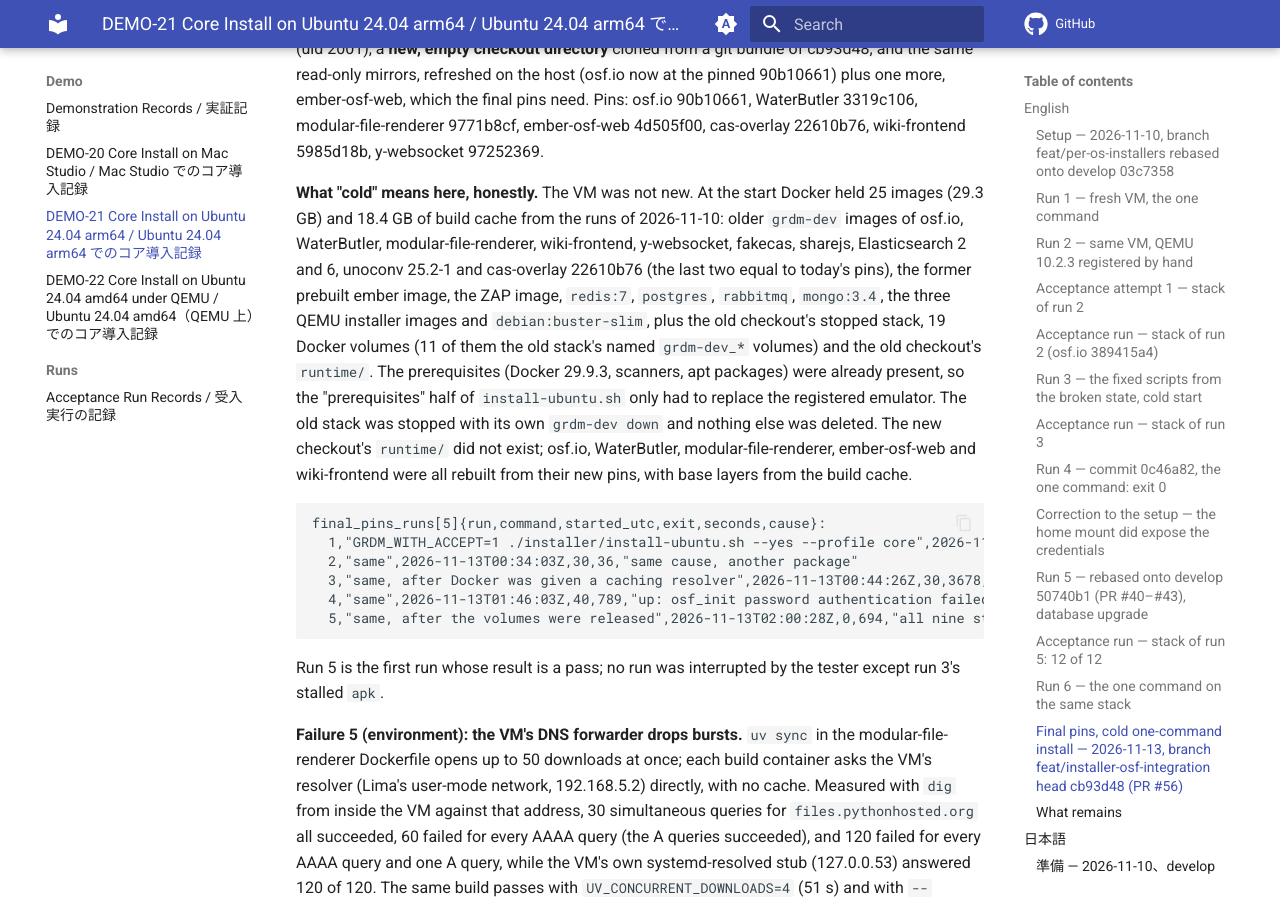
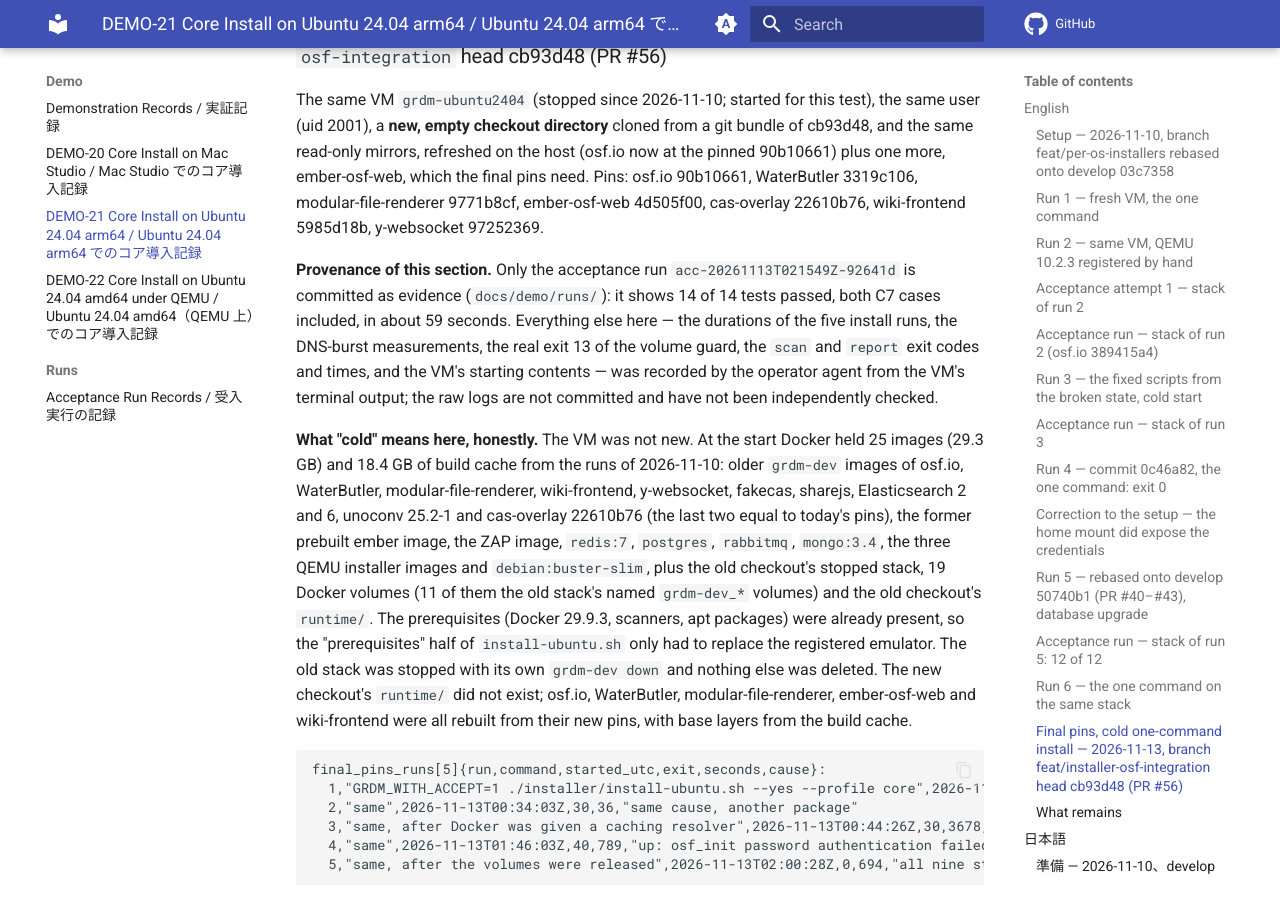
Before and after one commit to RCOSDP/RDM-developer-guide, an MkDocs documentation site: the page built from docs/demo/21_core_install_ubuntu_arm64_lima.md, in a window 1280 px wide and 900 px high, scrolled down 8141 px. Built offline with MkDocs 1.6.1 and Material for MkDocs 9.7.7, drawn with Linux system fonts in a browser that asks for light colours; a script that is not in the unit is left out; comment, search, counter and statistics services are not loaded; some of the changed text lies outside the part shown.

Commit message:
docs(demo): DEMO-21 0.5 の新節に出所の注記を足す（PR #59 レビュー r1 R1-01）
コミットした証跡は受入試験の実行 acc-20261113T021549Z-92641d（14 件中 14 件、C7 を含む）だけである。5 回の導入の所要時間、DNS の測定、実機の終了 13、scan と report の数値は運用者のエージェントの記録で、生ログは未コミットだと英日の節と版の要約に明記した。

Co-Authored-By: Claude Sonnet 5.5 <noreply@anthropic.com>
Claude-Session: https://claude.ai/code/session_01BW1YQk71jLXY2FaSzMnnYJ

````diff
--- a/docs/demo/21_core_install_ubuntu_arm64_lima.md
+++ b/docs/demo/21_core_install_ubuntu_arm64_lima.md
@@ -5,7 +5,7 @@
 
 **Jump:** [English](#english) · [日本語](#japanese)
 
-- Version / 版: 0.5 — 2026-11-13. **Learned:** a "cold" install on a VM that has run the project before is never cold in the places that bite: Docker named volumes remember the checkout that created them, so a new checkout silently opened the old one's data and failed on a password 8 minutes into `up`; and a VM's own DNS forwarder, not the installer, stopped the build of modular-file-renderer until Docker was given a caching resolver. With those two handled, the final pins install in 694 s from cached layers, all 14 acceptance tests pass (C7 included), and `scan` and `report` exit 0. ／ このプロジェクトを以前に動かした VM での「コールド」な導入は、問題になる箇所では決してコールドにならない。Docker の名前付きボリュームは作ったチェックアウトを覚えていて、新しいチェックアウトは古いものの データを黙って開き、`up` の 8 分後にパスワードで失敗した。また modular-file-renderer のビルドを止めたのはインストーラーではなく VM 自身の DNS 転送で、Docker にキャッシュ付きリゾルバーを与えるまで通らなかった。この二つを片付けると、最終の固定版はキャッシュ済みの層から 694 秒で入り、受入試験は C7 を含む 14 件がすべて合格し、`scan` と `report` は終了 0 だった。
+- Version / 版: 0.5 — 2026-11-13. **Learned:** a "cold" install on a VM that has run the project before is never cold in the places that bite: Docker named volumes remember the checkout that created them, so a new checkout silently opened the old one's data and failed on a password 8 minutes into `up`; and a VM's own DNS forwarder, not the installer, stopped the build of modular-file-renderer until Docker was given a caching resolver. With those two handled, the final pins install in 694 s from cached layers, all 14 acceptance tests pass (C7 included), and `scan` and `report` exit 0 (only the acceptance run is committed evidence; the other measurements are operator-recorded, see the provenance note in the final-pins section). ／ このプロジェクトを以前に動かした VM での「コールド」な導入は、問題になる箇所では決してコールドにならない。Docker の名前付きボリュームは作ったチェックアウトを覚えていて、新しいチェックアウトは古いものの データを黙って開き、`up` の 8 分後にパスワードで失敗した。また modular-file-renderer のビルドを止めたのはインストーラーではなく VM 自身の DNS 転送で、Docker にキャッシュ付きリゾルバーを与えるまで通らなかった。この二つを片付けると、最終の固定版はキャッシュ済みの層から 694 秒で入り、受入試験は C7 を含む 14 件がすべて合格し、`scan` と `report` は終了 0 だった（コミットした証跡は受入試験の実行だけで、ほかの測定は運用者の記録。最終の固定版の節の出所の注記を参照）。
   0.4 — 2026-11-10. **Learned:** fix 4b changed files that cannot be published yet: `installer-prereq-lint.yml` and its helper wait on branch `feat/per-os-installers` for a token with the `workflow` scope, so on develop Semgrep has no workflow of this branch to read. ／ 修正 4b が変えたファイルはまだ公開できない。`installer-prereq-lint.yml` とその補助は `workflow` スコープのトークンをブランチ `feat/per-os-installers` で待つので、develop では Semgrep が読むこのブランチのワークフローは無い。
   0.3 — 2026-11-10. **Learned:** the first Linux run of `grdm-dev db upgrade`, as uid 2001, moved PostgreSQL 9.6 to 18 in 12 seconds with 531 objects verified, and with develop's acceptance fixes the core suite passes 12 of 12 on Linux arm64 too; and the setup record had understated an exposure: the host's `~/.config/gh` was readable in the VM until the home mount was removed, so `install-ubuntu.sh` now stops when it finds credentials on a shared folder. ／ uid 2001 での `grdm-dev db upgrade` の Linux での最初の実行は、PostgreSQL 9.6 を 18 へ 12 秒で移し、531 個の対象を照合した。develop の受入試験の修正を入れると、コアの試験は Linux arm64 でも 12 件中 12 件合格する。また準備の記録は露出を小さく書いていた。ホームの mount を外すまで、ホストの `~/.config/gh` は VM から読めた。そこで `install-ubuntu.sh` は共有フォルダに資格情報を見つけると止まる。
   0.2 — 2026-11-10. **Learned:** a Linux host user whose uid is not 1000 is the case that finds ownership bugs the Mac hides: after the volumes (PR #36) it was the ZAP report directory, and only the full sequence through `scan` and `report` (run 4, exit 0) shows that none is left on this host. ／ uid が 1000 でない Linux のホスト利用者こそ、Mac が隠す所有者の不具合を見つける。ボリューム（PR #36）の次は ZAP の報告ディレクトリだった。この機械に残りが無いと示せるのは、`scan` と `report` まで通した一連の実行（第 4 回、終了 0）だけである。
@@ -232,6 +232,8 @@ run5:
 ### Final pins, cold one-command install — 2026-11-13, branch `feat/installer-osf-integration` head cb93d48 (PR #56)
 
 The same VM `grdm-ubuntu2404` (stopped since 2026-11-10; started for this test), the same user (uid 2001), a **new, empty checkout directory** cloned from a git bundle of cb93d48, and the same read-only mirrors, refreshed on the host (osf.io now at the pinned 90b10661) plus one more, ember-osf-web, which the final pins need. Pins: osf.io 90b10661, WaterButler 3319c106, modular-file-renderer 9771b8cf, ember-osf-web 4d505f00, cas-overlay 22610b76, wiki-frontend 5985d18b, y-websocket 97252369.
+
+**Provenance of this section.** Only the acceptance run `acc-20261113T021549Z-92641d` is committed as evidence (`docs/demo/runs/`): it shows 14 of 14 tests passed, both C7 cases included, in about 59 seconds. Everything else here — the durations of the five install runs, the DNS-burst measurements, the real exit 13 of the volume guard, the `scan` and `report` exit codes and times, and the VM's starting contents — was recorded by the operator agent from the VM's terminal output; the raw logs are not committed and have not been independently checked.
 
 **What "cold" means here, honestly.** The VM was not new. At the start Docker held 25 images (29.3 GB) and 18.4 GB of build cache from the runs of 2026-11-10: older `grdm-dev` images of osf.io, WaterButler, modular-file-renderer, wiki-frontend, y-websocket, fakecas, sharejs, Elasticsearch 2 and 6, unoconv 25.2-1 and cas-overlay 22610b76 (the last two equal to today's pins), the former prebuilt ember image, the ZAP image, `redis:7`, `postgres`, `rabbitmq`, `mongo:3.4`, the three QEMU installer images and `debian:buster-slim`, plus the old checkout's stopped stack, 19 Docker volumes (11 of them the old stack's named `grdm-dev_*` volumes) and the old checkout's `runtime/`. The prerequisites (Docker 29.9.3, scanners, apt packages) were already present, so the "prerequisites" half of `install-ubuntu.sh` only had to replace the registered emulator. The old stack was stopped with its own `grdm-dev down` and nothing else was deleted. The new checkout's `runtime/` did not exist; osf.io, WaterButler, modular-file-renderer, ember-osf-web and wiki-frontend were all rebuilt from their new pins, with base layers from the build cache.
 
@@ -494,6 +496,8 @@ run5:
 
 同じ VM `grdm-ubuntu2404`（2026-11-10 から停止。この試験のために起動）、同じ利用者（uid 2001）、cb93d48 の git bundle から clone した**新しい空のチェックアウトのディレクトリ**、同じ読み取り専用のミラー（ホストで更新し、osf.io は固定の 90b10661）に、最終の固定版が要る ember-osf-web を一つ加えた。固定: osf.io 90b10661、WaterButler 3319c106、modular-file-renderer 9771b8cf、ember-osf-web 4d505f00、cas-overlay 22610b76、wiki-frontend 5985d18b、y-websocket 97252369。
 
+**この節の出所。** 証跡としてコミットしてあるのは受入試験の実行 `acc-20261113T021549Z-92641d`（`docs/demo/runs/`）だけで、C7 の二つの場合を含む 14 件中 14 件の合格を約 59 秒で示す。ほかのすべて — 5 回の導入の所要時間、DNS の同時問い合わせの測定、ボリューム検査の実機での終了 13、`scan` と `report` の終了コードと時間、VM の開始時の中身 — は、運用者のエージェントが VM の端末出力から記録したもので、生ログはコミットしておらず、独立に確かめてもいない。
+
 **ここでの「コールド」の正直な意味。** VM は新品ではなかった。開始時に Docker には 2026-11-10 の実行が残したイメージ 25 個（29.3 GB）とビルドキャッシュ 18.4 GB があった。古い `grdm-dev` イメージ（osf.io、WaterButler、modular-file-renderer、wiki-frontend、y-websocket、fakecas、sharejs、Elasticsearch 2 と 6、unoconv 25.2-1、cas-overlay 22610b76。最後の二つは今回の固定と同じ）、以前の prebuilt の ember イメージ、ZAP のイメージ、`redis:7`、`postgres`、`rabbitmq`、`mongo:3.4`、QEMU 導入用イメージ三つ、`debian:buster-slim`、さらに古いチェックアウトの停止済みのスタックと Docker のボリューム 19 個（うち 11 個は古いスタックの名前付き `grdm-dev_*`）と古い `runtime/`。前提条件（Docker 29.9.3、スキャナー、apt パッケージ）も既にあり、`install-ubuntu.sh` の「前提条件」の半分がすることは登録済みのエミュレーターの置き換えだけだった。古いスタックはそのチェックアウトの `grdm-dev down` で止め、ほかは何も消していない。新しいチェックアウトの `runtime/` は無く、osf.io・WaterButler・modular-file-renderer・ember-osf-web・wiki-frontend は新しい固定からすべて組み直した（基底の層はビルドキャッシュから）。
 
 ```toon
````
